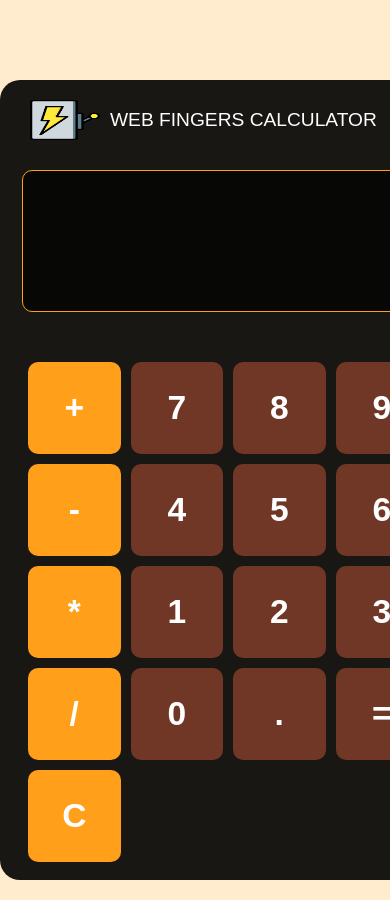
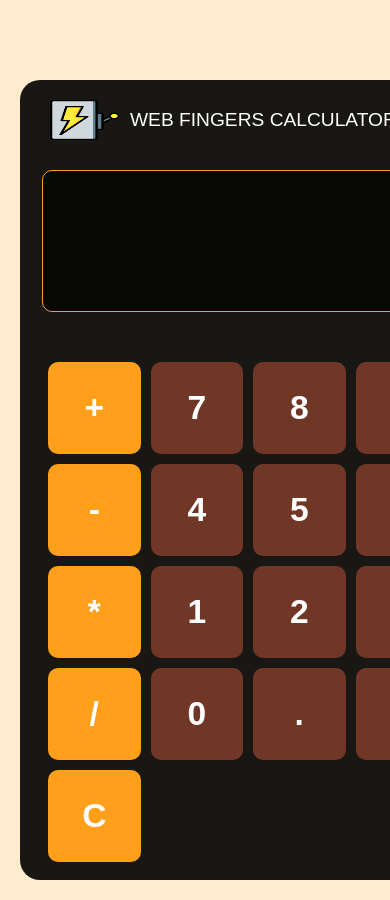
Before and after one commit to davidebube93/Calculator, a plain HTML site: page index.html in a window 390 px wide. Shown: the top 900 px of the page. Drawn offline with Linux system fonts and the light colour scheme.

Commit message:
Update design.css

```diff
--- a/design.css
+++ b/design.css
@@ -106,3 +106,9 @@ h2{
     font-size: 1.2rem;
 
 }
+
+@media only screen and (max-width: 768px) {
+    body {
+       margin: 20px;
+    }
+}
```
